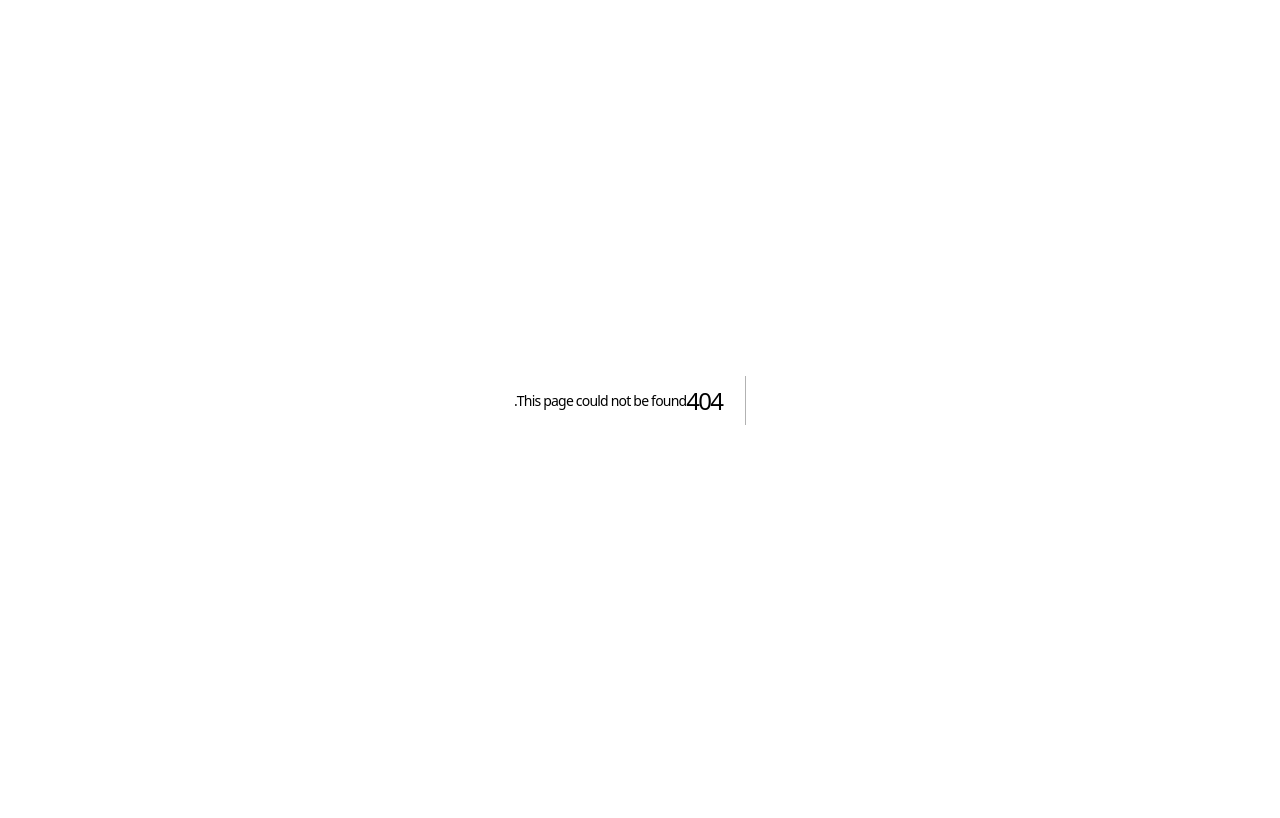
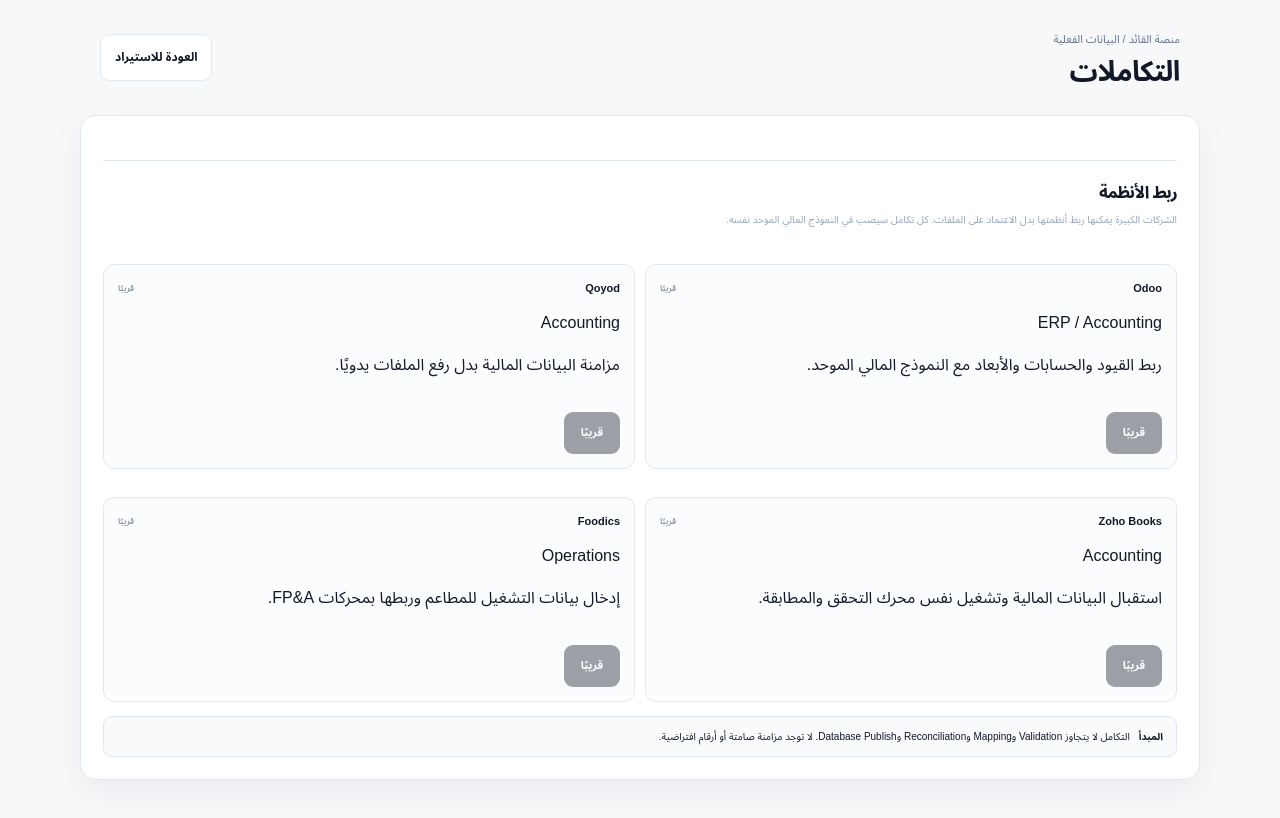
Before and after one commit to khaledhamada1996/FPA-saas-platform, a Next.js app: page /dashboard/import/integrations in a window 1280 px wide. Before the commit this address had no page. Shown: the top 818 px of the page. Built offline with nearby package versions, Linux system fonts and the light colour scheme.

Commit message:
feat: add accounting integrations hub

```diff
--- /dev/null
+++ b/src/app/dashboard/import/integrations/page.tsx
@@ -0,0 +1,9 @@
+import "../import.css";
+
+const integrations=[
+ {name:"Odoo",type:"ERP / Accounting",status:"قريبًا",description:"ربط القيود والحسابات والأبعاد مع النموذج المالي الموحد."},
+ {name:"Qoyod",type:"Accounting",status:"قريبًا",description:"مزامنة البيانات المالية بدل رفع الملفات يدويًا."},
+ {name:"Zoho Books",type:"Accounting",status:"قريبًا",description:"استقبال البيانات المالية وتشغيل نفس محرك التحقق والمطابقة."},
+ {name:"Foodics",type:"Operations",status:"قريبًا",description:"إدخال بيانات التشغيل للمطاعم وربطها بمحركات FP&A."},
+];
+export default function IntegrationsPage(){return <main className="import-page" dir="rtl"><header className="import-topbar"><div><p>منصة القائد / البيانات الفعلية</p><h1>التكاملات</h1></div><a href="/dashboard/import">العودة للاستيراد</a></header><section className="import-card"><div className="validation-section"><div className="section-title"><div><h2>ربط الأنظمة</h2><p>الشركات الكبيرة يمكنها ربط أنظمتها بدل الاعتماد على الملفات. كل تكامل سيصب في النموذج المالي الموحد نفسه.</p></div></div><div className="mapping-grid">{integrations.map(x=><div className="value-map-block" key={x.name}><div className="value-map-title"><strong>{x.name}</strong><span>{x.status}</span></div><p>{x.type}</p><p>{x.description}</p><button className="primary-action" disabled>{x.status}</button></div>)}</div><div className="mapping-note"><strong>المبدأ</strong><span>التكامل لا يتجاوز Validation وMapping وReconciliation وDatabase Publish. لا توجد مزامنة صامتة أو أرقام افتراضية.</span></div></div></section></main>}
```
